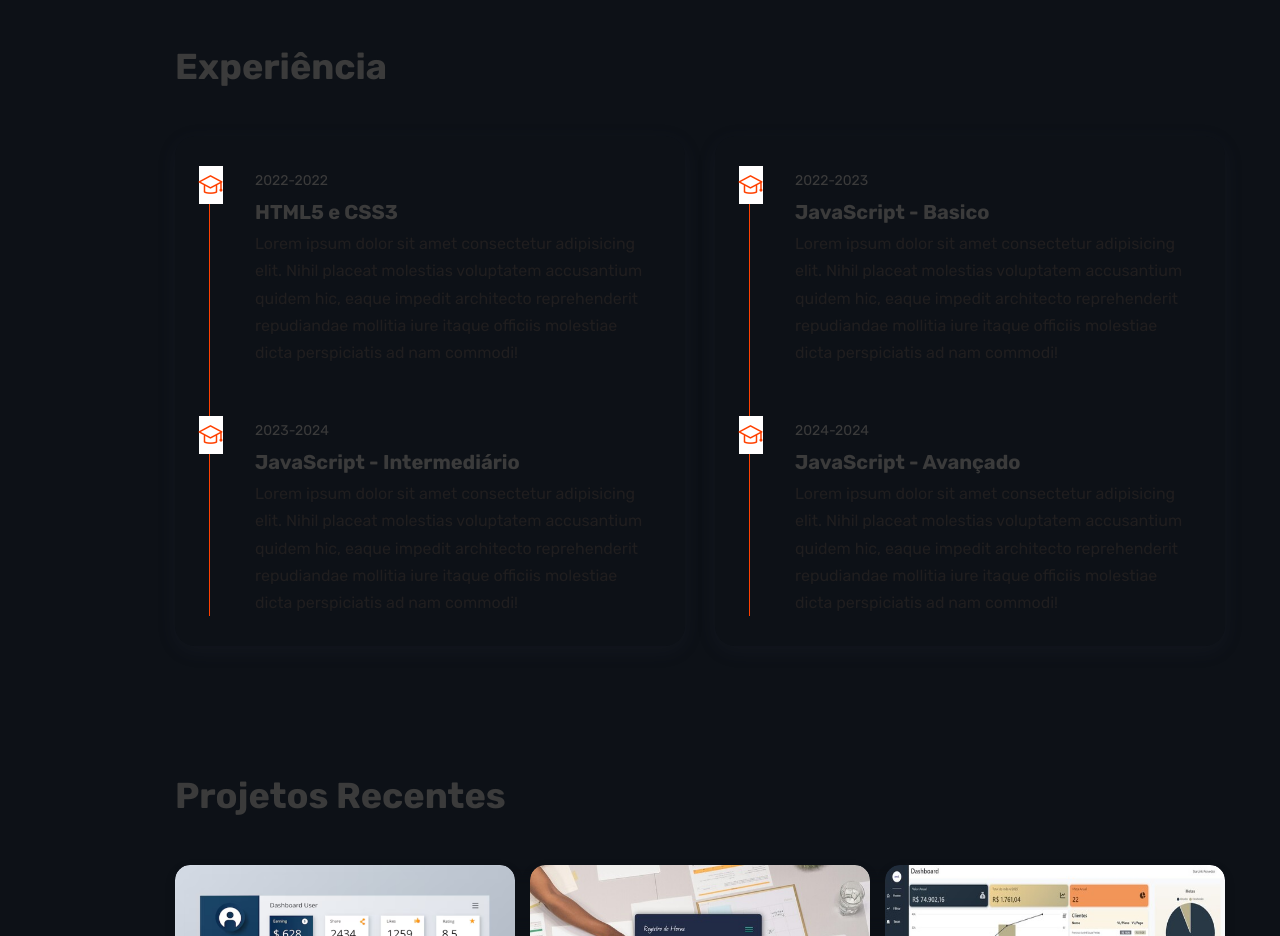
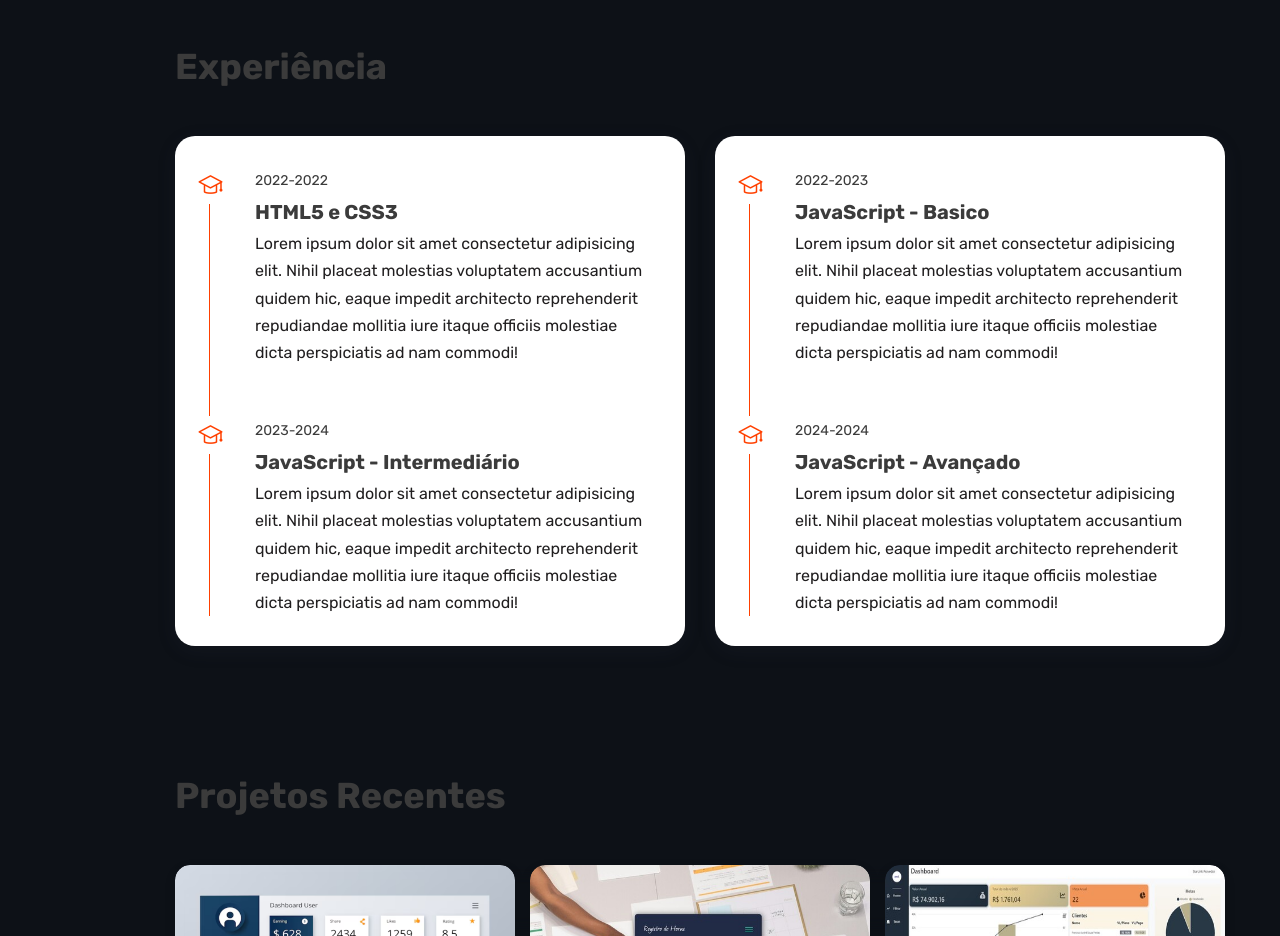
Before and after one commit to ismaelvieira12/Portifolio, a React (Vite) app: page / in a window 1280 px wide. Shown: the part 1940-2876 px from the top of the page. Built offline with nearby package versions, Linux system fonts and the light colour scheme; a web font is replaced by a local one.

Commit message:
Teste de mudança de paleta falido

```diff
--- a/src/components/resume/resume.css
+++ b/src/components/resume/resume.css
@@ -5,7 +5,7 @@
 }
 
 .timeline{
-    /* background-color: var(--container-color); */
+    background-color: var(--container-color);
     padding: 1.875rem;
     border-radius: var(--border-radius);
     box-shadow: var(--shadow);
```
